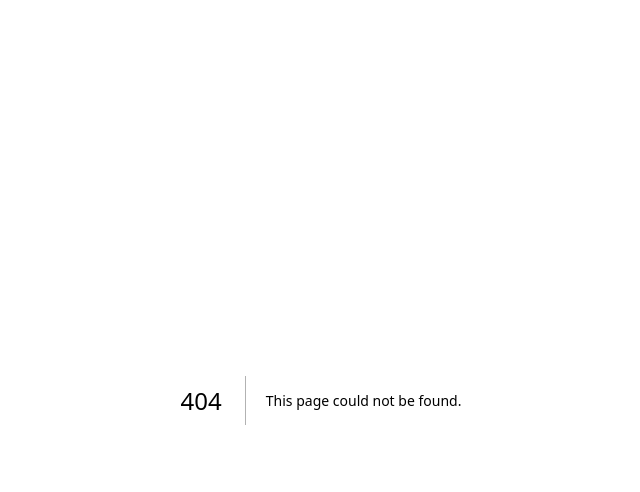
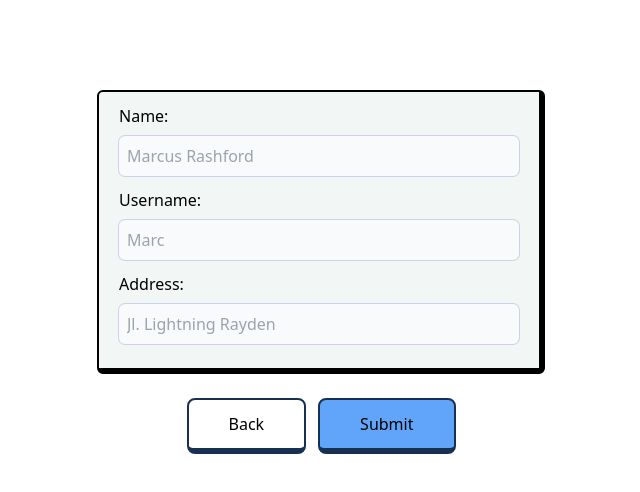
Before and after one commit to yudhaeric/google-analytics-nextjs, a Next.js app: page /form/fill in a window 1280 px wide. Before the commit this address had no page. Shown: the top 492 px of the page, without its empty margins (319-959 px from the left). Built offline with nearby package versions, Linux system fonts and the light colour scheme.

Commit message:
Add Fill Form Page

```diff
--- /dev/null
+++ b/pages/form/fill/index.js
@@ -0,0 +1,29 @@
+import React from 'react'
+import Link from 'next/link'
+
+export default function Fill() {
+  return (
+    <div className='flex flex-col items-center'>
+      <div className='w-[35%] mt-[7%] bg-[#F2F7F5] border-2 border-black border-b-[6px] border-r-[6px] rounded-md'>
+        <form className='flex flex-col px-5 py-3'>
+          <label className='mb-2' for="name">Name:</label>
+          <input type="text" id="name" name="name" placeholder='Marcus Rashford' className='p-2 ring-1 ring-slate-300 rounded-md ring-solid bg-[#F8FAFC] mb-3 pl-2 focus:outline-yellow-400' />
+          <label className='mb-2' for="username">Username:</label>
+          <input type="text" id="username" name="username" placeholder='Marc' className='p-2 ring-1 ring-slate-300 rounded-md ring-solid bg-[#F8FAFC] mb-3 pl-2 focus:outline-yellow-400' />
+          <label className='mb-2' for="address">Address:</label>
+          <input type="text" id="address" name="address" placeholder='Jl. Lightning Rayden' className='p-2 ring-1 ring-slate-300 rounded-md ring-solid bg-[#F8FAFC] mb-3 pl-2 focus:outline-yellow-400' />
+        </form>
+      </div>
+      <div className='flex gap-3'>
+        <Link href="/form">
+          <button className='px-10 py-3 border-2 border-b-[6px] border-solid border-[#183153] rounded-lg mt-6 active:border-b-[2px] active:mt-[26px]'>
+            Back
+          </button>
+        </Link>
+        <button className='px-10 py-3 bg-blue-400 border-2 border-b-[6px] border-[#183153] rounded-lg mt-6 active:border-b-[2px] active:mt-[26px]'>
+          Submit
+        </button>
+      </div>
+    </div>
+  )
+}
--- a/pages/form/index.js
+++ b/pages/form/index.js
@@ -16,9 +16,11 @@ export default function Form() {
               Back to Home
             </button>
           </Link>
-          <button className='px-10 py-3 bg-blue-400 border-2 border-b-[6px] border-solid border-[#183153] rounded-lg mt-10 active:border-b-[2px] active:mt-[44px]'>
-            Fill This Form
-          </button>
+          <Link href="/form/fill">
+            <button className='px-10 py-3 bg-blue-400 border-2 border-b-[6px] border-solid border-[#183153] rounded-lg mt-10 active:border-b-[2px] active:mt-[44px]'>
+              Fill This Form
+            </button>
+          </Link>
         </div>
     </div>
   )
```
